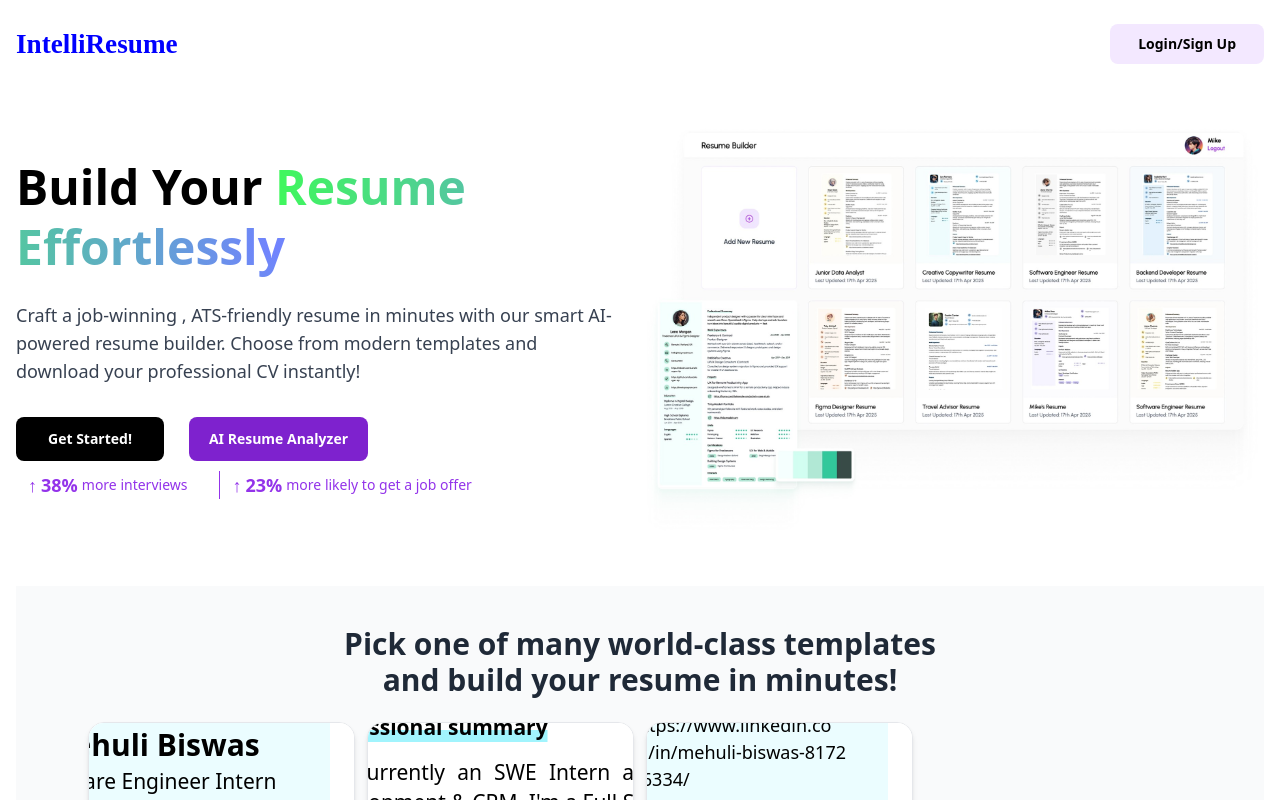
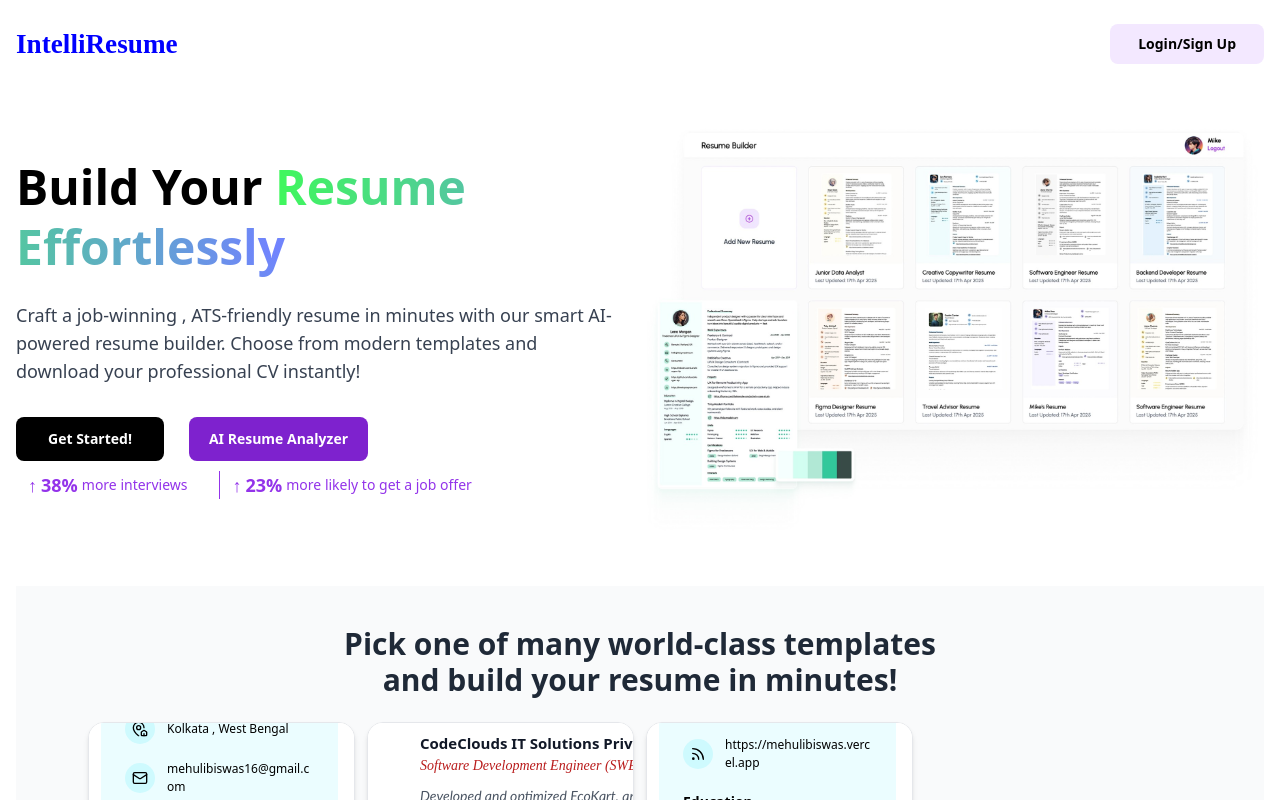
Before and after one commit to Sanchita76/Resume-Builder, a React (Vite) app in the folder frontend/resume-builder/: page / in a window 1280 px wide. Shown: the top 800 px of the page. Built offline with nearby package versions, Linux system fonts and the light colour scheme; a web font is replaced by a local one.

Commit message:
changed scaling

```diff
--- a/frontend/resume-builder/src/components/TemplateCarousel.jsx
+++ b/frontend/resume-builder/src/components/TemplateCarousel.jsx
@@ -247,7 +247,7 @@ const TemplateCarousel = ({ onTemplateSelect }) => {
           className="relative rounded-xl shadow-sm transition-transform duration-300 ease-in-out group-hover:scale-[1.02] w-full"
           style={{
             transformOrigin: "top right",
-            transform: "scale(1.5)",
+            transform: "scale(1)",
           }}
         >
           <RenderResume
```
